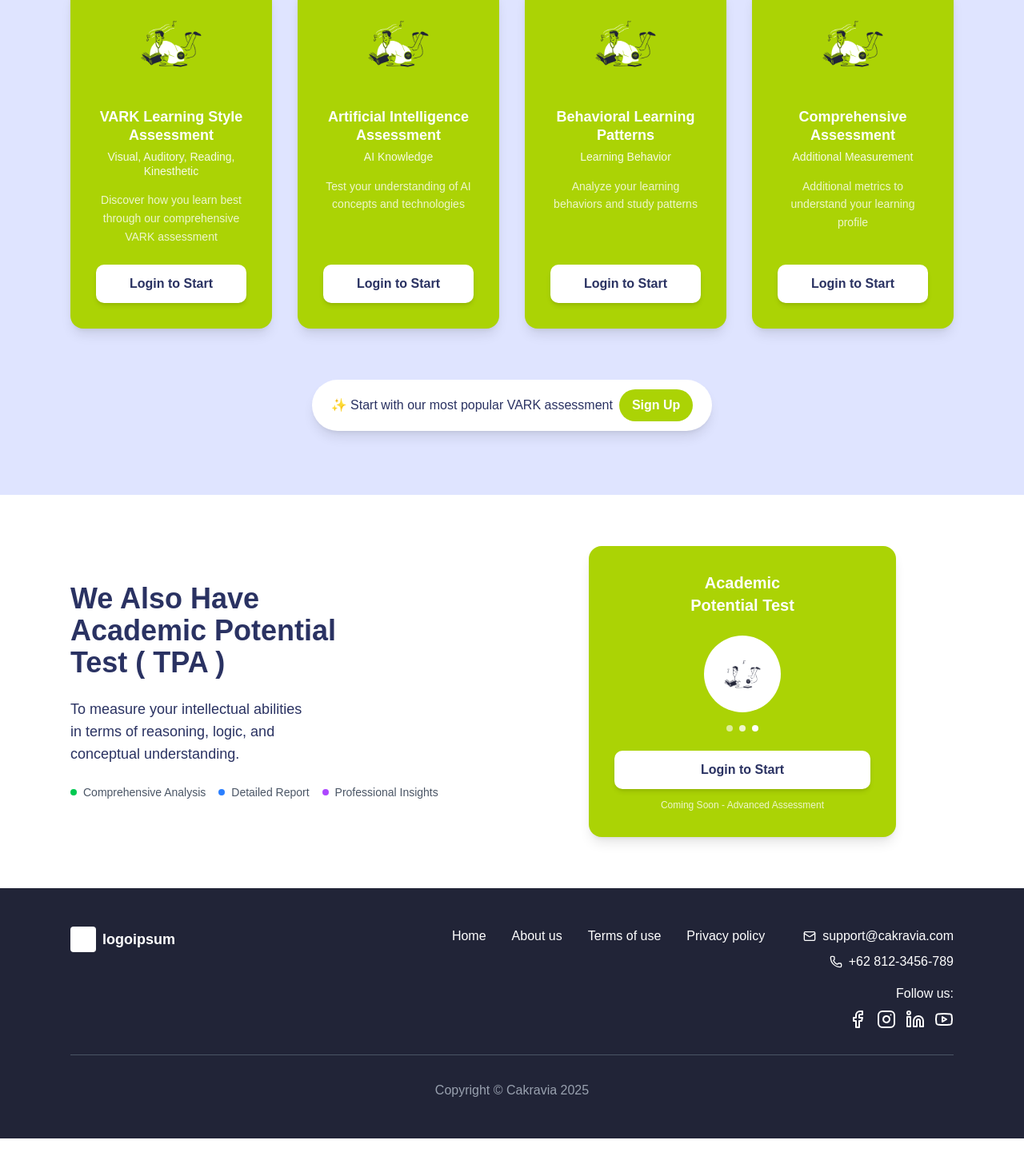
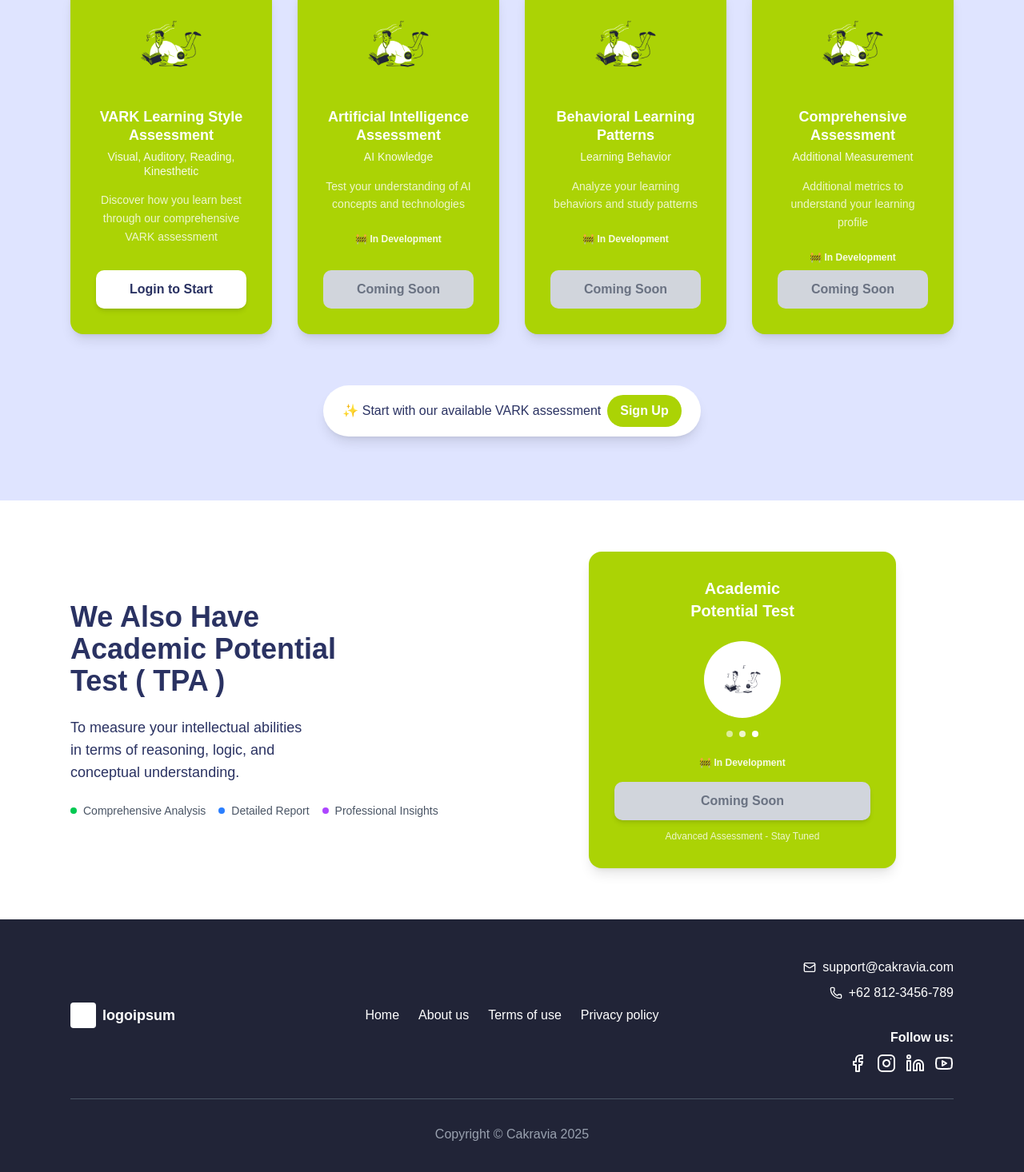
Before and after one commit to SMDV/cakravia-v0, a Next.js app: page / in a window 1280 px wide. Shown: the part 936-2402 px from the top of the page at 80% size. Before the commit the page ends 2360 px from the top, so only its background shows below. Built offline with nearby package versions, Linux system fonts and the light colour scheme.

Commit message:
update homepage and footer

```diff
--- a/src/app/page.tsx
+++ b/src/app/page.tsx
@@ -1,4 +1,4 @@
-// src/app/page.tsx - Updated to use Header and Footer components
+// src/app/page.tsx - Updated to show development status for tests
 
 "use client"
 
@@ -21,29 +21,33 @@ const EnhancedHomepage = () => {
       title: "Visual, Auditory, Reading, Kinesthetic",
       subtitle: "VARK Learning Style Assessment",
       buttonText: "Start Exam",
-      href: "/test", // Updated to use /test instead of /test-vark
-      description: "Discover how you learn best through our comprehensive VARK assessment"
+      href: "/test",
+      description: "Discover how you learn best through our comprehensive VARK assessment",
+      available: true
     },
     {
       title: "AI Knowledge",
       subtitle: "Artificial Intelligence Assessment",
-      buttonText: "Start Exam",
-      href: "/test",
-      description: "Test your understanding of AI concepts and technologies"
+      buttonText: "Coming Soon",
+      href: "#",
+      description: "Test your understanding of AI concepts and technologies",
+      available: false
     },
     {
       title: "Learning Behavior",
       subtitle: "Behavioral Learning Patterns",
-      buttonText: "Start Exam",
-      href: "/test",
-      description: "Analyze your learning behaviors and study patterns"
+      buttonText: "Coming Soon",
+      href: "#",
+      description: "Analyze your learning behaviors and study patterns",
+      available: false
     },
     {
       title: "Additional Measurement",
       subtitle: "Comprehensive Assessment",
-      buttonText: "Start Exam",
-      href: "/test",
-      description: "Additional metrics to understand your learning profile"
+      buttonText: "Coming Soon",
+      href: "#",
+      description: "Additional metrics to understand your learning profile",
+      available: false
     }
   ];
 
@@ -97,7 +101,7 @@ const EnhancedHomepage = () => {
               <div className="flex flex-col sm:flex-row gap-4 items-center justify-center lg:justify-start">
                 {isAuthenticated ? (
                   <Link
-                    href="/test" // Updated to use /test
+                    href="/test"
                     className="w-full sm:w-auto inline-flex items-center justify-center px-6 sm:px-8 py-3 sm:py-4 bg-white rounded-lg font-semibold text-base sm:text-lg hover:bg-gray-100 transition-all duration-300 shadow-lg hover:shadow-xl"
                     style={{ color: '#2A3262' }}
                   >
@@ -187,10 +191,16 @@ const EnhancedHomepage = () => {
                   <p className="text-white text-xs sm:text-sm mb-4 sm:mb-6 opacity-80 leading-relaxed">
                     {card.description}
                   </p>
+                  {!card.available && (
+                    <p className="text-white text-xs font-semibold opacity-90 mb-2">
+                      🚧 In Development
+                    </p>
+                  )}
                 </div>
 
                 <div className="mt-auto">
-                  {isAuthenticated ? (
+                  {card.available ? (
+                    isAuthenticated ? (
                       <Link
                         href={card.href}
                         className="block w-full py-2 sm:py-3 bg-white rounded-lg font-semibold text-sm sm:text-base hover:bg-gray-100 transition-all duration-300 transform hover:scale-105 shadow-md"
@@ -206,6 +216,14 @@ const EnhancedHomepage = () => {
                       >
                         Login to Start
                       </Link>
+                    )
+                  ) : (
+                    <button
+                      disabled
+                      className="w-full py-2 sm:py-3 bg-gray-300 rounded-lg font-semibold text-sm sm:text-base cursor-not-allowed text-gray-500"
+                    >
+                      {card.buttonText}
+                    </button>
                   )}
                 </div>
               </div>
@@ -216,11 +234,11 @@ const EnhancedHomepage = () => {
           <div className="text-center">
             <div className="inline-flex flex-col sm:flex-row items-center gap-3 sm:gap-2 px-4 sm:px-6 py-3 bg-white rounded-full shadow-lg">
               <span className="text-sm sm:text-base font-medium text-center" style={{ color: '#2A3262' }}>
-                ✨ Start with our most popular VARK assessment
+                ✨ Start with our available VARK assessment
               </span>
               {isAuthenticated ? (
                 <Link
-                  href="/test" // Updated to use /test
+                  href="/test"
                   className="px-4 py-2 rounded-full font-semibold text-white text-sm sm:text-base hover:opacity-90 transition-opacity"
                   style={{ backgroundColor: '#ABD305' }}
                 >
@@ -300,26 +318,19 @@ const EnhancedHomepage = () => {
                   </div>
                 </div>
 
-                {isAuthenticated ? (
+                <p className="text-white text-xs font-semibold opacity-90 mb-4">
+                  🚧 In Development
+                </p>
+
                 <button
-                    onClick={() => alert('TPA test will be available soon!')}
-                    className="w-full py-2 sm:py-3 bg-white rounded-lg font-semibold text-sm sm:text-base hover:bg-gray-100 transition-all duration-300 shadow-md"
-                    style={{ color: '#2A3262' }}
+                  disabled
+                  className="w-full py-2 sm:py-3 bg-gray-300 rounded-lg font-semibold text-sm sm:text-base cursor-not-allowed text-gray-500 shadow-md"
                 >
-                    Start Test Now
+                  Coming Soon
                 </button>
-                ) : (
-                  <Link
-                    href="/login"
-                    className="block w-full py-2 sm:py-3 bg-white rounded-lg font-semibold text-sm sm:text-base hover:bg-gray-100 transition-all duration-300 shadow-md"
-                    style={{ color: '#2A3262' }}
-                  >
-                    Login to Start
-                  </Link>
-                )}
 
                 <p className="text-white text-xs mt-3 opacity-80">
-                  Coming Soon - Advanced Assessment
+                  Advanced Assessment - Stay Tuned
                 </p>
               </div>
             </div>
--- a/src/components/Footer.tsx
+++ b/src/components/Footer.tsx
@@ -12,48 +12,51 @@ const Footer: React.FC<FooterProps> = ({ className = "" }) => {
   return (
     <footer className={`py-12 ${className}`} style={{ backgroundColor: '#212437' }}>
       <div className="max-w-6xl mx-auto px-6">
-        <div className="flex flex-col lg:flex-row justify-between items-start gap-8">
-          {/* Logo */}
+        <div className="grid grid-cols-1 lg:grid-cols-5 gap-8 items-center lg:items-start">
+          {/* Left: Logo */}
+          <div className="flex justify-center lg:justify-start lg:col-span-2 lg:items-center lg:h-full">
             <div className="flex items-center">
               <div className="w-8 h-8 bg-white rounded mr-2"></div>
               <span className="font-bold text-lg text-white">logoipsum</span>
             </div>
+          </div>
 
-          <div className="flex flex-col lg:flex-row space-y-8 lg:space-y-0 lg:space-x-12 w-full lg:w-auto">
-            {/* Navigation Links */}
-            <nav className="flex flex-col sm:flex-row space-y-2 sm:space-y-0 sm:space-x-8">
-              <Link href="/" className="text-white hover:text-gray-300 transition-colors">
+          {/* Middle: Navigation Links (center aligned) */}
+          <div className="flex justify-center lg:col-span-1 lg:items-center lg:h-full">
+            <nav className="flex flex-col sm:flex-row space-y-2 sm:space-y-0 sm:space-x-4 lg:space-x-6 text-center">
+              <Link href="/" className="text-white hover:text-gray-300 transition-colors whitespace-nowrap">
                 Home
               </Link>
-              <Link href="/about" className="text-white hover:text-gray-300 transition-colors">
+              <Link href="/about" className="text-white hover:text-gray-300 transition-colors whitespace-nowrap">
                 About us
               </Link>
-              <Link href="#" className="text-white hover:text-gray-300 transition-colors">
+              <Link href="#" className="text-white hover:text-gray-300 transition-colors whitespace-nowrap">
                 Terms of use
               </Link>
-              <Link href="#" className="text-white hover:text-gray-300 transition-colors">
+              <Link href="#" className="text-white hover:text-gray-300 transition-colors whitespace-nowrap">
                 Privacy policy
               </Link>
             </nav>
+          </div>
 
-            {/* Contact and Social */}
-            <div className="text-left lg:text-right">
+          {/* Right: Contact and Social */}
+          <div className="text-center lg:text-right lg:col-span-2 lg:flex lg:flex-col lg:justify-center lg:h-full">
             {/* Contact Info */}
-              <div className="space-y-2 mb-4">
-                <div className="flex items-center lg:justify-end">
+            <div className="space-y-2 mb-6 lg:mb-8">
+              <div className="flex items-center justify-center lg:justify-end">
                 <Mail className="w-4 h-4 mr-2 text-white" />
                 <span className="text-white text-sm sm:text-base">support@cakravia.com</span>
               </div>
-                <div className="flex items-center lg:justify-end">
+              <div className="flex items-center justify-center lg:justify-end">
                 <Phone className="w-4 h-4 mr-2 text-white" />
                 <span className="text-white text-sm sm:text-base">+62 812-3456-789</span>
               </div>
             </div>
 
             {/* Social Media */}
-              <div className="lg:text-right">
-                <p className="text-white mb-2 text-sm sm:text-base">Follow us:</p>
-                <div className="flex lg:justify-end space-x-3">
+            <div>
+              <p className="text-white mb-2 text-sm sm:text-base font-bold text-center lg:text-right">Follow us:</p>
+              <div className="flex justify-center lg:justify-end space-x-3">
                 <Link href="#" aria-label="Facebook">
                   <Facebook className="w-6 h-6 text-white hover:text-blue-400 cursor-pointer transition-colors" />
                 </Link>
@@ -66,7 +69,6 @@ const Footer: React.FC<FooterProps> = ({ className = "" }) => {
                 <Link href="#" aria-label="YouTube">
                   <Youtube className="w-6 h-6 text-white hover:text-red-500 cursor-pointer transition-colors" />
                 </Link>
-                </div>
               </div>
             </div>
           </div>
```
Lines whose indentation alone changed are shown as unchanged.
